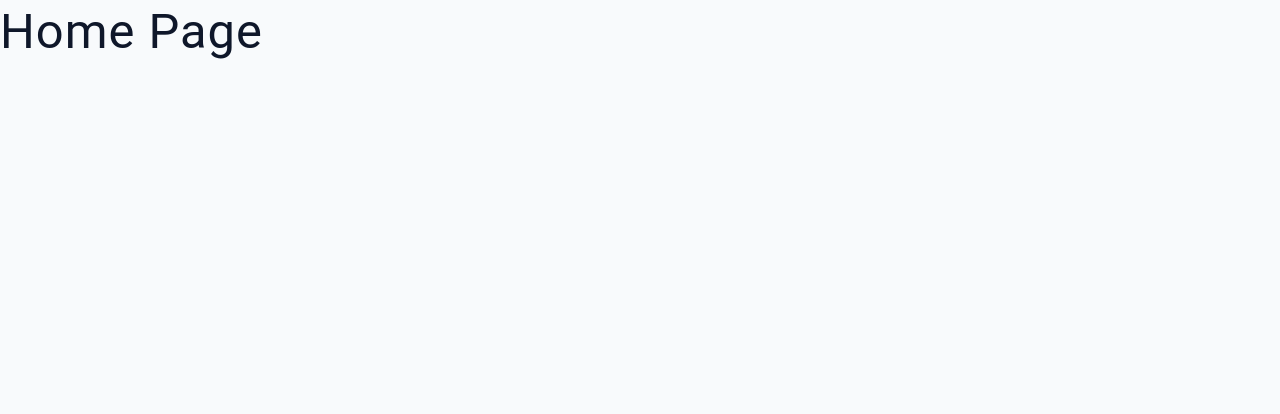
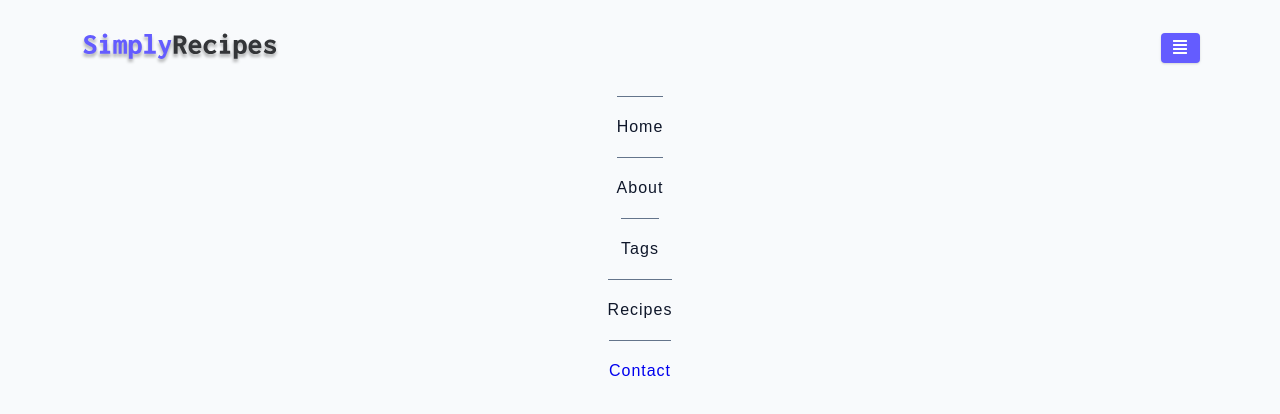
Before and after one commit to Siiidali/Recipes-Web-site, a plain HTML site: page index.html in a window 1280 px wide. Drawn offline with Linux system fonts and the light colour scheme.

Commit message:
NavBar Styling

```diff
--- a/css/main.css
+++ b/css/main.css
@@ -259,3 +259,45 @@ ul {
 Navbar
 ===============
 */
+
+.navbar{
+  display: flex;
+  justify-content: center;
+  align-items: center;
+}
+.nav-centre{
+  width: 90vw;
+  max-width: var(--max-width);
+
+}
+.nav-header{
+  height: 6rem;
+  display: flex;
+  justify-content: space-between;
+  align-items: center;
+}
+.nav-header img{
+  width: 200px;
+}
+
+.nav-logo{
+  display: flex;
+  align-items: center;
+}
+
+.nav-links{
+  display: flex;
+  flex-direction: column;
+  align-items: center;
+
+}
+
+.nav-link{
+  display: block;
+  text-align: center;
+  text-transform: capitalize;
+  color: var(--grey-900);
+  letter-spacing: var(--letterSpacing);
+  padding: 1rem 0;
+  border-top: 1px solid var(--grey-500);
+}
--- a/index.html
+++ b/index.html
@@ -18,7 +18,32 @@
     <link rel="stylesheet" href="./css/main.css" />
   </head>
   <body>
-   <h1>Home Page </h1>
+   <!-- nav -->
+   <nav class="navbar">
+     <div class="nav-centre">
+       <div class="nav-header">
+         <a href="index.html" class="nav-logo">
+           <img src="assets/logo.svg" alt="Simples recipes">
+         </a>
+         <button type="button" class="btn nav-btn">
+           <i class="fas fa-align-justify"></i>
+         </button>
+        </div>
+       <div class="nav-links">
+          <a href="index.html" class="nav-link">home</a>
+          <a href="about.html" class="nav-link">about</a>
+          <a href="tags.html" class="nav-link">tags</a>
+          <a href="recipes.html" class="nav-link">recipes</a>
+          <div class="nav-link contact-link">
+            <a href="contact.html">contact</a>
+          </div>
+       </div>
+     </div>
+   </nav>
+
+
+
+   <!-- end of nav -->
 
   </body>
 </html>
```
